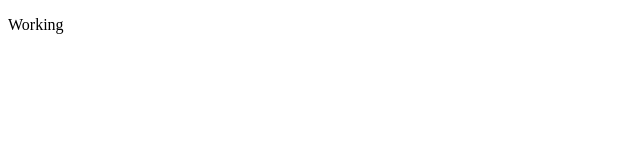
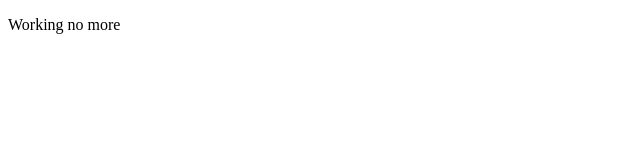
Before and after one commit to joypoddar/git-test, a website: page index.html in a window 1280 px wide. Shown: the full height of the page, 0-640 px from the left. Drawn offline with Linux system fonts and the light colour scheme.

```diff
--- a/index.html
+++ b/index.html
@@ -6,6 +6,6 @@
     <title>Full Stack React</title>
 </head>
 <body>
-    <p>Working</p>
+    <p>Working no more</p>
 </body>
 </html>
```
Also changed, not shown: package.json (added, +24 -0 lines), 2 other files.
